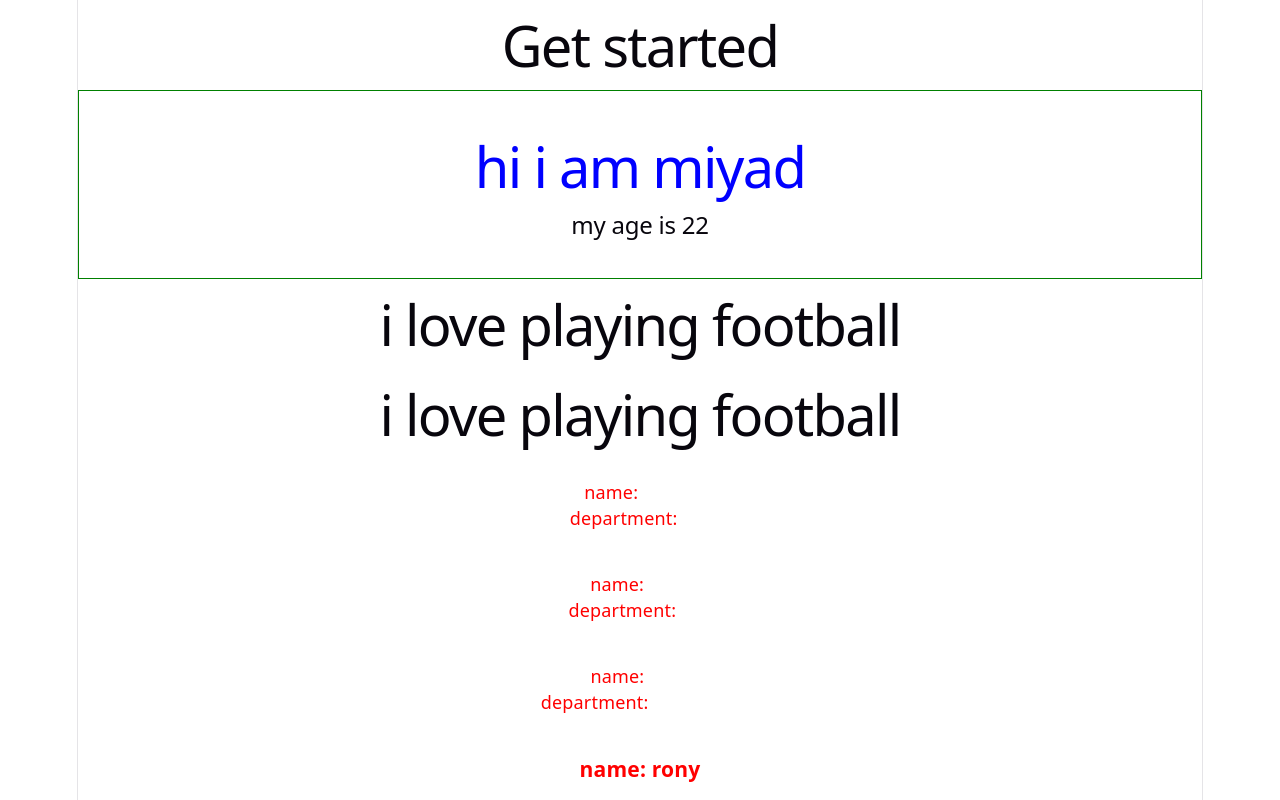
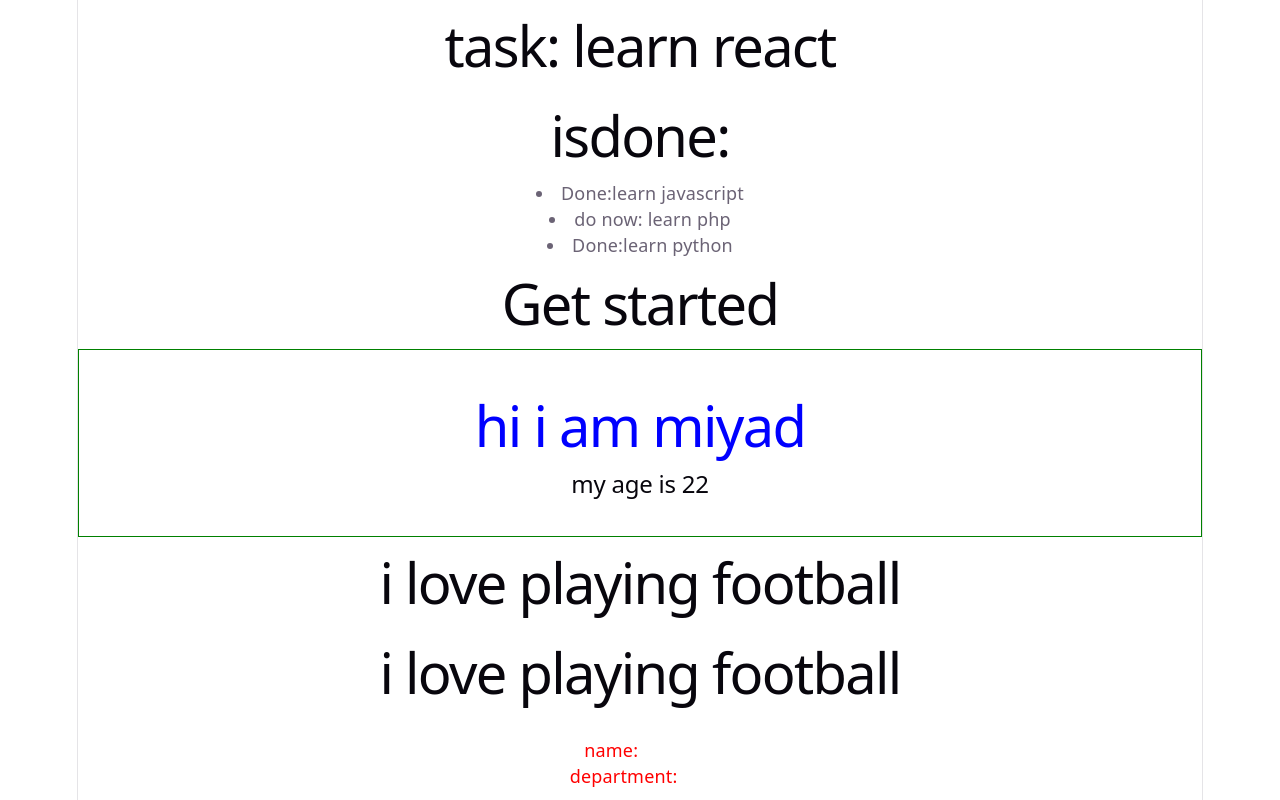
Before and after one commit to MiyadurRahman/reactjs, a React (Vite) app: page / in a window 1280 px wide. Shown: the top 800 px of the page. Built offline with nearby package versions, Linux system fonts and the light colour scheme.

Commit message:
conditional rendaring

```diff
--- a/src/App.jsx
+++ b/src/App.jsx
@@ -1,10 +1,12 @@
 
 import './App.css'
+import Todo from './component/todo';
+import TOdo2 from './component/todo2';
 
 function App() {
   const array = ["miyad", "rakib", "ratul"]
 
-  function showMessage(){
+  function showMessage() {
     alert("button clicked");
   }
 
@@ -12,7 +14,21 @@ function App() {
     <>
 
 
+      {/* {importing component from another file} */}
+      <Todo task="learn react" isDone={true}></Todo>
+
+      {/* conditional component */}
+      <TOdo2 task1="learn javascript" IsDone={true}></TOdo2>
+      <TOdo2 task1="learn php" IsDone={false}></TOdo2>
+      <TOdo2 task1="learn python" IsDone={true}></TOdo2>
+
+
+
       <h1>Get started</h1>
+
+
+
+
       <Person></Person>
       <Sports></Sports>
       <Sports /> {/*i can also do this  */}
@@ -106,8 +122,8 @@ function User({ skills }) {
 
 
 //function props
-function Button({buttonclick}){
-return(
+function Button({ buttonclick }) {
+  return (
     <>
       <button onClick={buttonclick}>
         click me
--- /dev/null
+++ b/src/component/todo.jsx
@@ -0,0 +1,15 @@
+ export default function Todo({task,isDone}){
+    return(
+   <>
+   <h1>task: {task}</h1>
+   <h1>isdone: {isDone}</h1>
+
+
+
+   </>
+
+
+
+
+    )
+}
--- /dev/null
+++ b/src/component/todo2.jsx
@@ -0,0 +1,10 @@
+//doing some conditonal thing
+
+export default function TOdo2({task1,IsDone}){
+if(IsDone=== true){
+    return <li>Done:{task1}</li>
+}
+else{
+    return <li>do now: {task1}</li>
+}
+}
```
Lines whose indentation alone changed are shown as unchanged.
